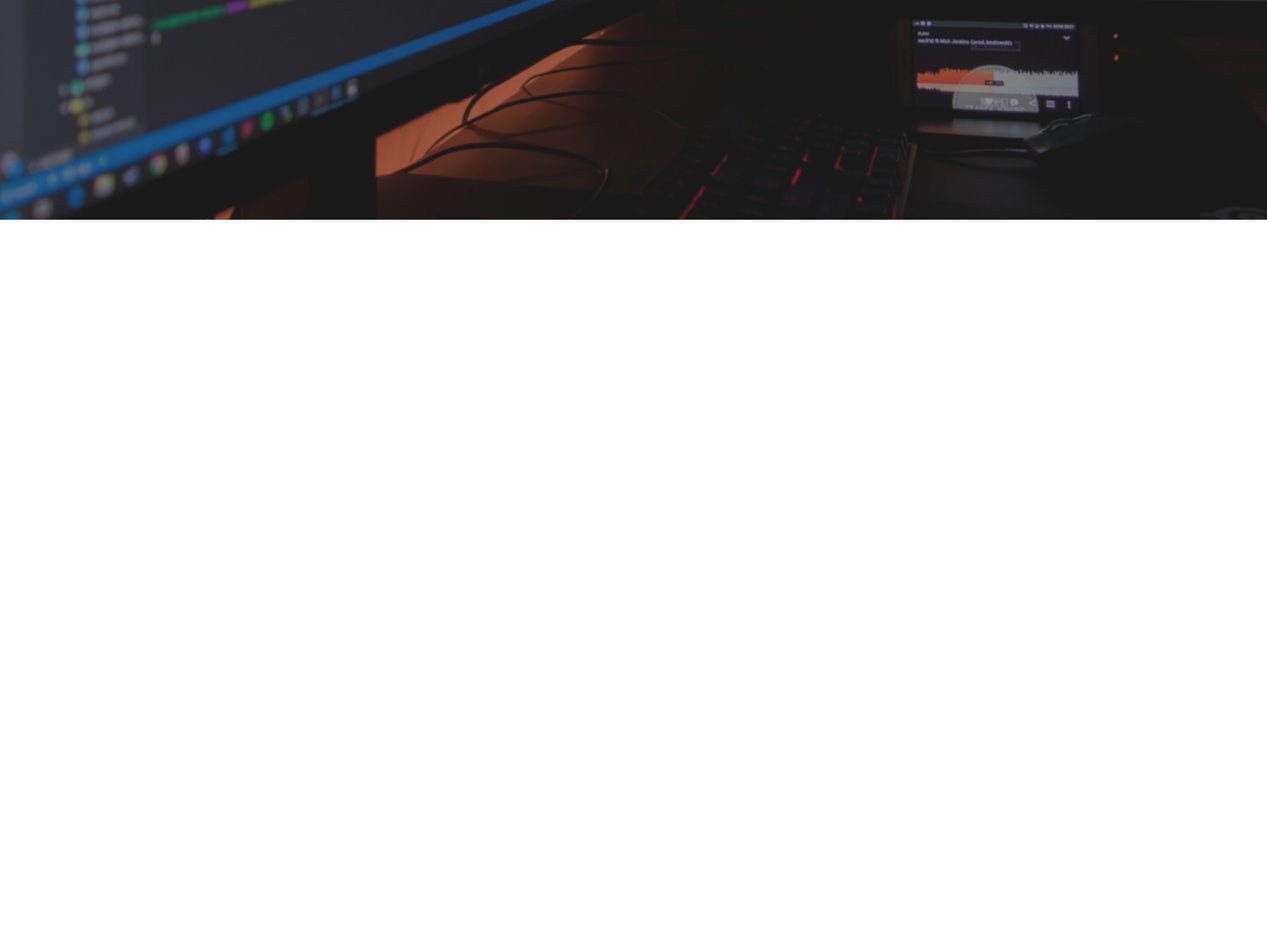
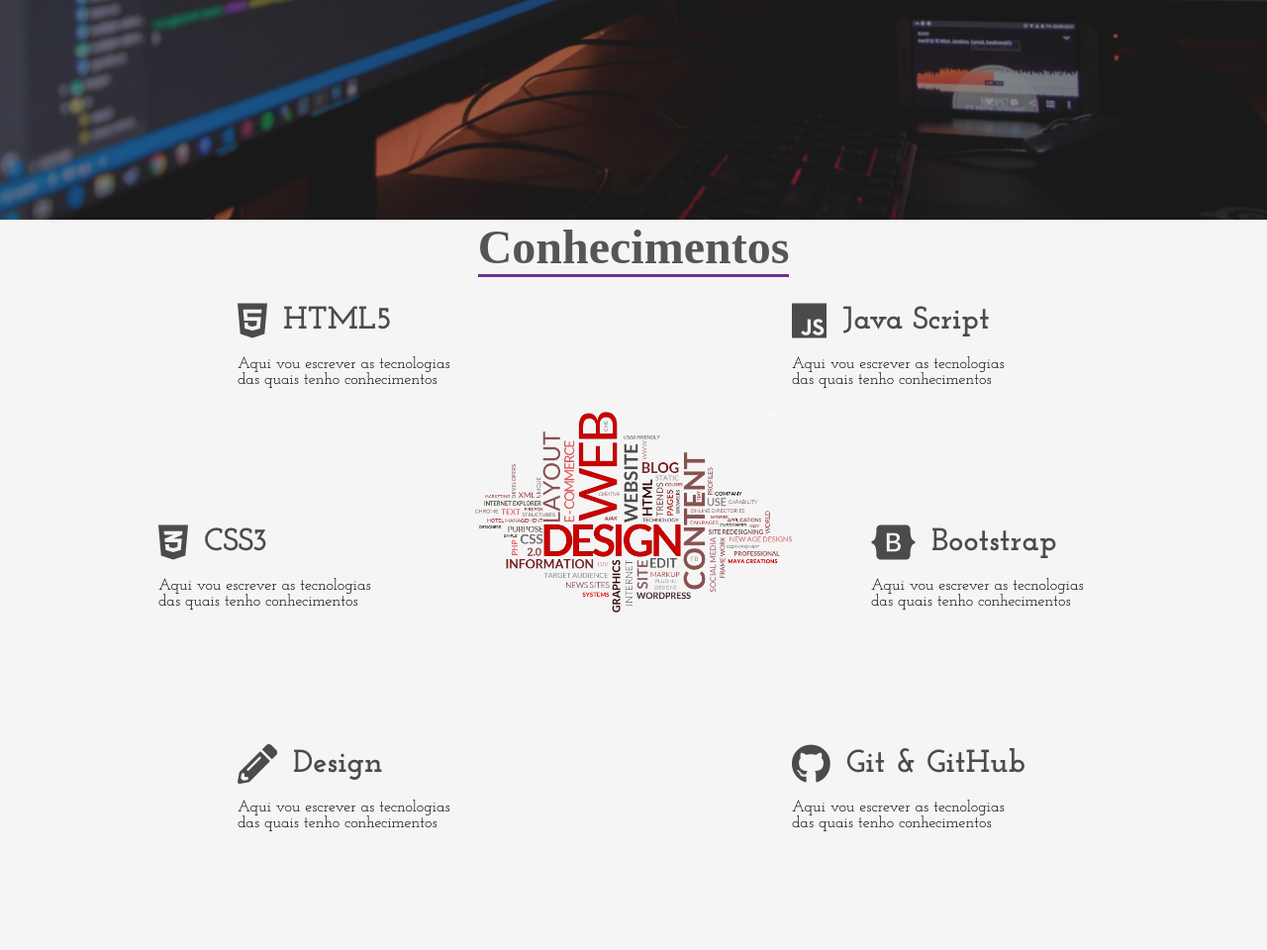
Before and after one commit to WdvOps/PortifolioSinglePage, a plain HTML site: page index.html in a window 1280 px wide. Shown: the part 578-1538 px from the top of the page at 99% size. Before the commit the page ends 800 px from the top, so only its background shows below. Drawn offline with Linux system fonts and the light colour scheme; a web font is replaced by a local one.

Commit message:
:package: grid

```diff
--- a/css/style.css
+++ b/css/style.css
@@ -66,21 +66,23 @@
     display: flex;
     justify-content: center;
     align-items: center;
-    background-color: rgb(194, 194, 194);
+    color: #fff;
+    background-color:  #6a3093;
     font-family: var(--font-action);
     opacity: 0;
-    transition: all 2s;
+    transition: all 1.8s;
 
 }
 
 .hamburguer span::before{
     content: "";
     position: absolute;
-    border-right: .5rem solid rgb(194, 194, 194);
+    border-right: .5rem solid  #6a3093;
     border-top: .5rem solid transparent;
     border-left: .5rem solid transparent;
     border-bottom: .5rem solid transparent;
     left: -1rem;
+
 }
 
 .show-menu .hamburguer:hover span{
@@ -253,3 +255,90 @@ header{
   color: #000;
 
 }
+
+.conhecimentos{
+    display: grid;
+    grid-template-columns: repeat(16, 1fr);
+    grid-template-rows: repeat(6, 6rem);
+    row-gap: 1rem;
+}
+
+.conhecimento:nth-child(1){
+    grid-column: 4 / 7;
+    grid-row: 1 / 3;
+}
+.conhecimento:nth-child(2){
+    grid-column: 3 / 6;
+    grid-row: 3 / 5;
+}
+.conhecimento:nth-child(3){
+    grid-column: 4 / 7;
+    grid-row: 5 / -1;
+}
+.conhecimento:nth-child(4){
+    grid-column: 11 / 14;
+    grid-row: 1 / 3;
+}
+.conhecimento:nth-child(5){
+    grid-column: 12 / 15;
+    grid-row: 3 / 5;
+}
+.conhecimento:nth-child(6){
+    grid-column: 11 / 14;
+    grid-row: 5 / -1;
+}
+
+.sessao-conhecimentos{
+    background-color: #f5f5f5;
+}
+
+.sessao-header{
+    display: flex;
+    align-items: center;
+    justify-content: center;
+}
+
+.sessao-header h1{
+    font-family: var(--font-primary);
+    font-size: 3rem;
+    color: #555;
+    border-bottom: solid 3px #6a3093;
+    margin-bottom: 1.5rem;
+}
+
+.conhecimento-header{
+    display: flex;
+    align-items: center;
+    color: #4b4b4b;
+}
+
+.conhecimento-header i{
+    font-size: 2.5rem;
+
+}
+
+.conhecimento-header h3{
+    font-family: var(--font-secundary);
+    font-size: 2rem;
+    padding-left: 1rem;
+}
+
+.conhecimento-text{
+    font-family: var(--font-secundary);
+    margin-top: 1rem;
+}
+
+.conhecimentos-img-wrapper{
+    grid-column: 7 / 11;
+    grid-row: 2 / 6;
+    width: 100%;
+
+
+}
+
+.conhecimentos-img-wrapper img{
+    object-fit: cover;
+    width: 100%;
+    margin-bottom: 4rem;
+
+}
--- a/index.html
+++ b/index.html
@@ -31,7 +31,7 @@
                 </div>
             </header>
 
-            <div class="sidebar">
+            <aside class="sidebar">
                 <nav>
                     <ul class="menu">
                         <li class="menu-item"><a href="#" class="menu-link">Home</a></li>
@@ -47,7 +47,76 @@
                     <a href="#"><i class="fab fa-whatsapp"></i></a>
 
                 </div>
-            </div>
+            </aside>
+
+            <section class="sessao-conhecimentos">
+                <div class="sessao-header">
+                    <h1>Conhecimentos</h1>
+                </div>
+                <div class="conhecimentos">
+                    <div class="conhecimento">
+                        <div class="conhecimento-header">
+                            <i class="fab fa-html5"></i>
+                            <h3>HTML5</h3>
+                        </div>
+                        <div class="conhecimento-text">
+                            <p>Aqui vou escrever as tecnologias das quais tenho conhecimentos </p>
+                        </div>
+                    </div>
+                    <div class="conhecimento">
+                        <div class="conhecimento-header">
+                            <i class="fab fa-css3-alt"></i>
+                            <h3>CSS3</h3>
+                        </div>
+                        <div class="conhecimento-text">
+                            <p>Aqui vou escrever as tecnologias das quais tenho conhecimentos </p>
+                        </div>
+                    </div>
+                    <div class="conhecimento">
+                        <div class="conhecimento-header">
+                            <i class="fas fa-pencil-alt"></i>
+                            <h3>Design</h3>
+                        </div>
+                        <div class="conhecimento-text">
+                            <p>Aqui vou escrever as tecnologias das quais tenho conhecimentos </p>
+                        </div>
+                    </div>
+                    <div class="conhecimento">
+                        <div class="conhecimento-header">
+                            <i class="fab fa-js"></i>
+                            <h3>Java Script</h3>
+                        </div>
+                        <div class="conhecimento-text">
+                            <p>Aqui vou escrever as tecnologias das quais tenho conhecimentos </p>
+                        </div>
+                    </div>
+                    <div class="conhecimento">
+                        <div class="conhecimento-header">
+                            <i class="fab fa-bootstrap"></i>
+                            <h3>Bootstrap</h3>
+                        </div>
+                        <div class="conhecimento-text">
+                            <p>Aqui vou escrever as tecnologias das quais tenho conhecimentos </p>
+                        </div>
+                    </div>
+                    <div class="conhecimento">
+                        <div class="conhecimento-header">
+                            <i class="fab fa-github"></i>
+                            <h3>Git & GitHub</h3>
+                        </div>
+                        <div class="conhecimento-text">
+                            <p>Aqui vou escrever as tecnologias das quais tenho conhecimentos </p>
+                        </div>
+                    </div>
+                    <div class="conhecimentos-img-wrapper">
+                        <img src="imagens/web.png" alt="imagem tecnologias web">
+                    </div>
+                </div>
+            </section>
+
+
+
+
         </div>
     </body>
      <script src="JavaScript/script.js"></script>
```
Also changed, not shown: imagens/conhecimento.jpg (added), imagens/tecs.jpg (added), imagens/web.png (added), 1 other file.
